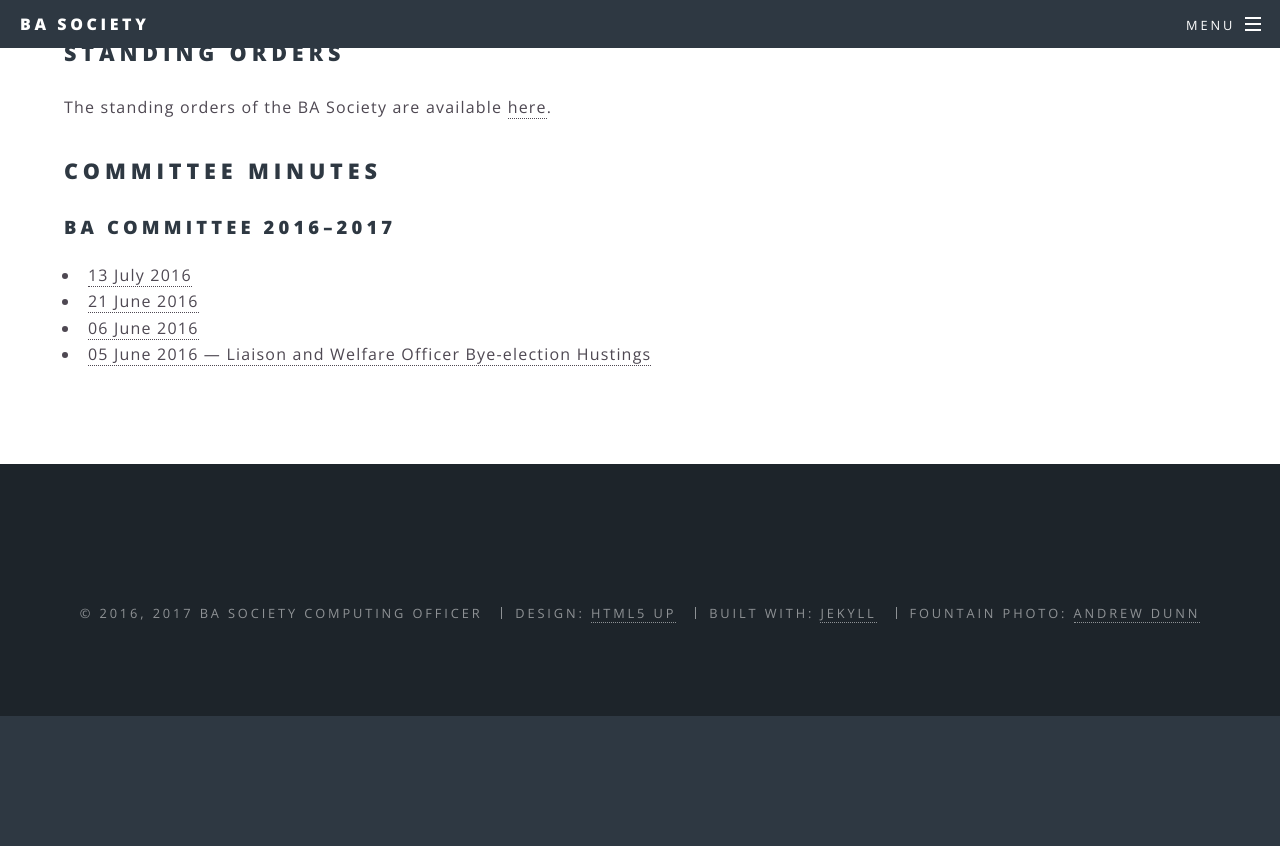
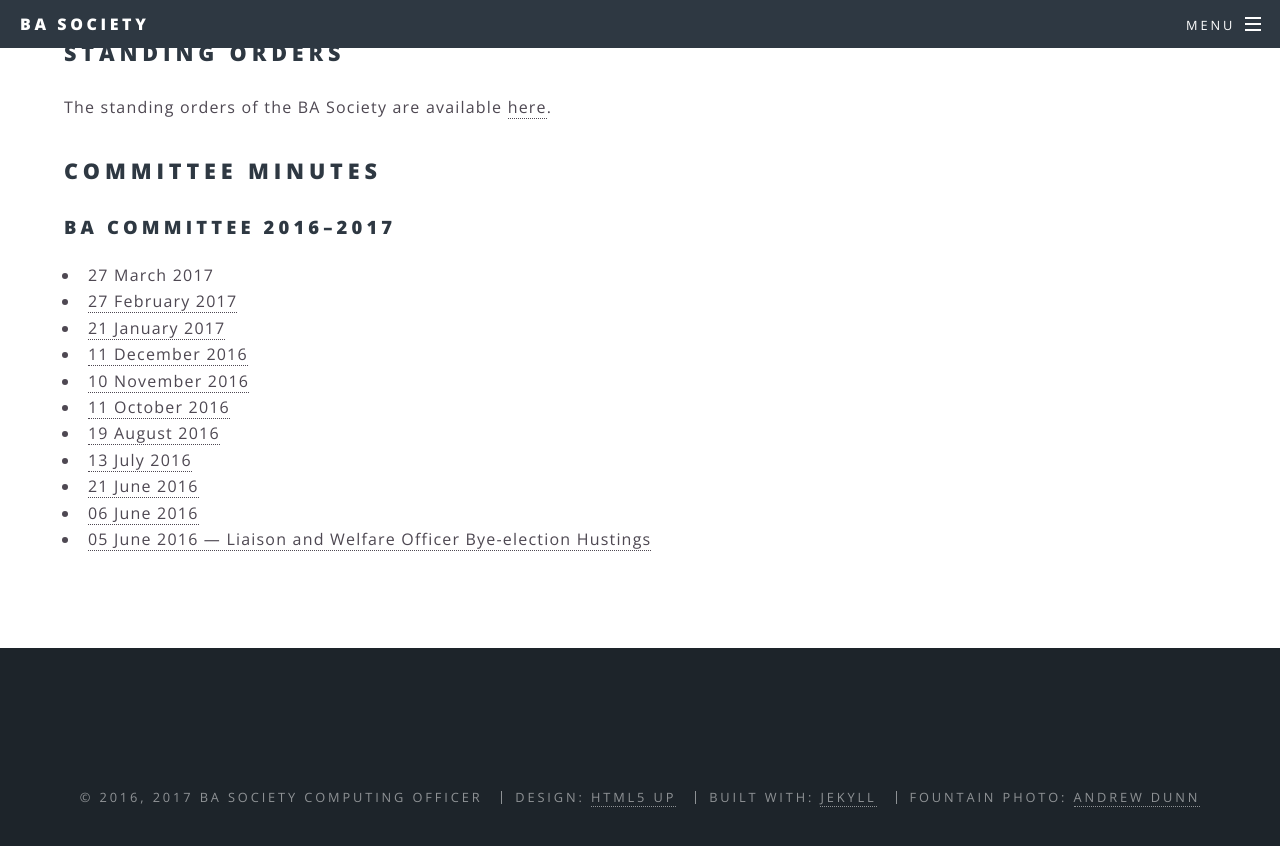
Before and after one commit to TrinityBASociety/trinitybasociety.github.io, a Jekyll site: the page built from about-us/index.md, in a window 1280 px wide and 900 px high, scrolled down 755 px. Shown: the top 846 px of the window. Built offline with Jekyll 4.4.1, drawn with Linux system fonts in a browser that asks for light colours; before the commit the page ends 1471 px from its top, so only the background shows below that.

Commit message:
Add some committee meeting minutes

```diff
--- a/about-us/index.md
+++ b/about-us/index.md
@@ -20,6 +20,13 @@ The standing orders of the BA Society are available [here](/docs/standing_orders
 ## Committee minutes
 
 ### BA Committee 2016–2017
+* 27 March 2017
+* [27 February 2017](/docs/minutes/2017-02-27.pdf){:target="_blank"}
+* [21 January 2017](/docs/minutes/2017-01-21.pdf){:target="_blank"}
+* [11 December 2016](/docs/minutes/2016-12-11.pdf){:target="_blank"}
+* [10 November 2016](/docs/minutes/2016-11-10.pdf){:target="_blank"}
+* [11 October 2016](/docs/minutes/2016-10-11.pdf){:target="_blank"}
+* [19 August 2016](/docs/minutes/2016-08-19.pdf){:target="_blank"}
 * [13 July 2016](/docs/minutes/2016-07-13.pdf){:target="_blank"}
 * [21 June 2016](/docs/minutes/2016-06-21.pdf){:target="_blank"}
 * [06 June 2016](/docs/minutes/2016-06-06.pdf){:target="_blank"}
```
Also changed, not shown: 6 other files.
